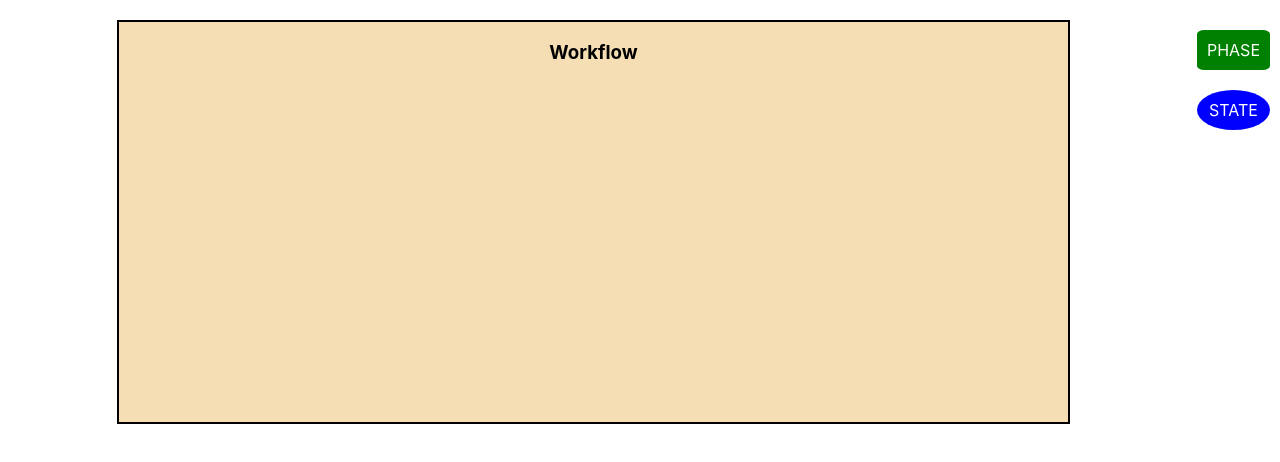
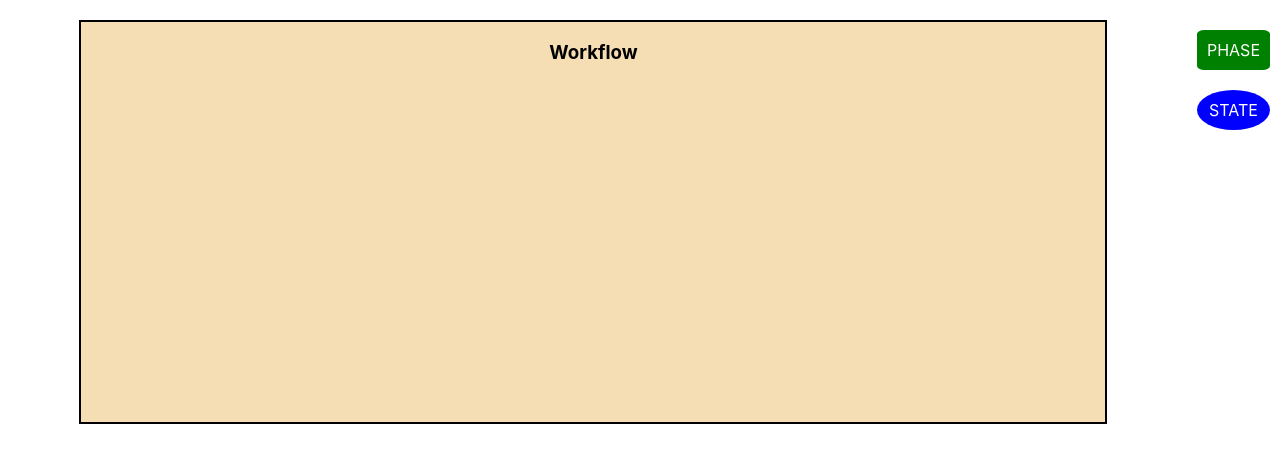
Before and after one commit to FranciscoPontes/workflow-builder, a Next.js app: page / in a window 1280 px wide. Shown: the top 462 px of the page. Built offline with nearby package versions, Linux system fonts and the light colour scheme.

Commit message:
stop using react-beautiful-dnd; implementing modal interaction
React-beautiful-dnd does not work well with next js. As an alternative, started implementing a modal.

```diff
--- a/package.json
+++ b/package.json
@@ -3,9 +3,9 @@
   "version": "0.1.0",
   "private": true,
   "dependencies": {
+    "@material-ui/core": "^4.12.3",
     "next": "^11.1.0",
     "react": "^17.0.2",
-    "react-beautiful-dnd": "^13.1.0",
     "react-dom": "^17.0.2",
     "typescript": "^4.3.5"
   },
@@ -42,7 +42,6 @@
     "@types/jest": "^27.0.0",
     "@types/node": "^16.6.0",
     "@types/react": "^17.0.17",
-    "@types/react-beautiful-dnd": "^13.1.1",
     "@types/react-dom": "^17.0.9",
     "babel-jest": "^27.0.6",
     "identity-obj-proxy": "^3.0.0",
--- a/pages/index.jsx
+++ b/pages/index.jsx
@@ -6,15 +6,12 @@ export default function Home() {
     <div className="container">
       <Head>
       <meta charset="utf-8" />
-      <link rel="icon" href="%PUBLIC_URL%/favicon.ico" />
       <meta name="viewport" content="width=device-width, initial-scale=1" />
       <meta name="theme-color" content="#000000" />
       <meta
         name="description"
         content="Web site created using create-react-app"
       />
-      <link rel="apple-touch-icon" href="%PUBLIC_URL%/logo192.png" />
-      <link rel="manifest" href="%PUBLIC_URL%/manifest.json" />
       <title>React App</title>
       </Head>
 
--- a/src/components/Layout.module.css
+++ b/src/components/Layout.module.css
@@ -1,4 +1,4 @@
-#layout {
+.layout {
     display: flex;
 }
 
--- a/src/components/Layout.tsx
+++ b/src/components/Layout.tsx
@@ -1,9 +1,10 @@
 import React, { useState } from 'react';
 import styles from './Layout.module.css';
 import { WorkflowBox, workflowData } from './WorkflowBox/WorkflowBox';
-import { DragDropContext, Droppable, Draggable } from 'react-beautiful-dnd';
 import Phase, { phaseDefinition } from './Phase/Phase';
 import { State, stateDefinition } from './State/State';
+import { SimpleModal } from './Modal/Modal';
+import { ModalProps } from './Modal/Modal';
 
 const stateTemplate: stateDefinition = {
     code: "STATE"
@@ -13,6 +14,7 @@ const phaseTemplate: phaseDefinition = {
     code: "PHASE",
     states: [stateTemplate]
 };
+
 
 export const addNewState = (phase : phaseDefinition, state: stateDefinition) : phaseDefinition => {
     return {
@@ -33,38 +35,28 @@ const Layout: React.FC  = () => {
 
     const [ workflowData, setWorkflowData ] = useState<workflowData>([{}]);
 
-    return (<div>
-            <DragDropContext onDragEnd={() => console.log('Drag and drop action just ended!')} >
-                <Droppable droppableId="dropppable">
-                {(provided) =>
-                <div id={styles.layout}
-                    {...provided.droppableProps}
-                    ref={provided.innerRef}
-                    >
-                    <div ref={provided.innerRef} {...provided.droppableProps} style={{width: '100%'}}>
-                        <WorkflowBox data={workflowData}/>
-                    </div>
-                    <div id={styles.objectList}>
-                    <Draggable draggableId={"phase"} index={1}>
-                        {(provided) =>
-                            <div style={{width: '100%'}} {...provided.draggableProps} {...provided.dragHandleProps} ref={provided.innerRef}>
-                                <Phase code={phaseTemplate.code} states={phaseTemplate.states}/>
-                            </div>
-                        }
-                    </Draggable>
-                    <Draggable draggableId={"state"} index={1}>
-                        {(provided) =>
-                            <div style={{width: '100%'}} {...provided.draggableProps} {...provided.dragHandleProps} ref={provided.innerRef}>
-                                <State code={stateTemplate.code}/>
-                            </div>
-                        }
-                    </Draggable>
-                    </div>
+    const [ modalData, setModalData ] = useState<ModalProps>({
+        isOpen: false,
+        handleClose: () => setModalData({
+            ...modalData,
+            isOpen: !modalData.isOpen
+        }),
+        title: 'Title',
+        description: 'description',
+        callback: () => null
+    });
+
+    return (<div className={styles.layout}>
+                <WorkflowBox data={workflowData}/>
+                <div id={styles.objectList}>
+                    <Phase code={phaseTemplate.code}
+                           states={phaseTemplate.states}
+                           onClick={() => setShowModal(true)}/>
+                    <State code={stateTemplate.code}
+                           onClick={() => setShowModal(true)}/>
                 </div>
-                }
-                </Droppable>
-            </DragDropContext>
-    </div>);
+                <SimpleModal props={modalData} />
+            </div>);
 }
 
 export default Layout;
--- /dev/null
+++ b/src/components/Modal/Modal.module.css
@@ -0,0 +1,13 @@
+.paper {
+    position: absolute;
+    left: 50%;
+    top: 30%;
+    width: 50vw;
+    margin: auto;
+    border: 2px solid #000;
+    background-color: rgb(122, 223, 248);
+    border-radius: 2%;
+    padding: 10px;
+    text-align: center;
+    transform: translate(-50%,-50%);
+}
--- /dev/null
+++ b/src/components/Modal/Modal.tsx
@@ -0,0 +1,39 @@
+import React from 'react';
+import Modal from '@material-ui/core/Modal';
+import styles from './Modal.module.css';
+
+export interface ModalProps {
+    props: {
+        isOpen: boolean,
+        handleClose: () => void,
+        title: string,
+        description: string,
+        callback: () => void
+    }
+}
+
+export const SimpleModal = ({isOpen, handleClose, title, description, callback} : ModalProps) => {
+
+  const body = (
+    <div className={styles.paper}>
+      <h2>{title}</h2>
+      <p>
+        {description}
+      </p>
+      <button onClick={callback}>Apply</button>
+    </div>
+  );
+
+  return (
+    <div>
+      <Modal
+        open={isOpen}
+        onClose={handleClose}
+        aria-labelledby="simple-modal-title"
+        aria-describedby="simple-modal-description"
+      >
+        {body}
+      </Modal>
+    </div>
+  );
+}
--- a/src/components/Phase/Phase.module.css
+++ b/src/components/Phase/Phase.module.css
@@ -6,4 +6,5 @@
     /* width: 65%; */
     padding: 10px;
     margin: 10px;
+    cursor: pointer;
 }
--- a/src/components/Phase/Phase.tsx
+++ b/src/components/Phase/Phase.tsx
@@ -5,13 +5,14 @@ import styles from './Phase.module.css';
 export interface phaseDefinition {
     code: string,
     order?: number,
-    states: Array<stateDefinition>
+    states: Array<stateDefinition>,
+    onClick?: () => void
 }
 
-const Phase = ({code, order, states} : phaseDefinition) => {
+const Phase = ({code, order, states, onClick} : phaseDefinition) => {
 
 
-    return (<div className={styles.phase}>
+    return (<div className={styles.phase} onClick={onClick}>
         <span>
             {code}
         </span>
--- a/src/components/State/State.module.css
+++ b/src/components/State/State.module.css
@@ -6,4 +6,5 @@
     /* width: 30%; */
     padding: 10px 0;
     margin: 10px;
+    cursor: pointer;
 }
--- a/src/components/State/State.tsx
+++ b/src/components/State/State.tsx
@@ -3,12 +3,13 @@ import styles from './State.module.css';
 
 export interface stateDefinition {
     code: string,
-    order?: number
+    order?: number,
+    onClick?: () => void
 }
 
-export const State = ({code, order} : stateDefinition) => {
+export const State = ({code, order, onClick} : stateDefinition) => {
     return (
-        <div className={styles.state}>
+        <div className={styles.state} onClick={onClick}>
             {code}
         </div>
     );
```
Also changed, not shown: 1 other file (tests, documents, lock files or other folders).
